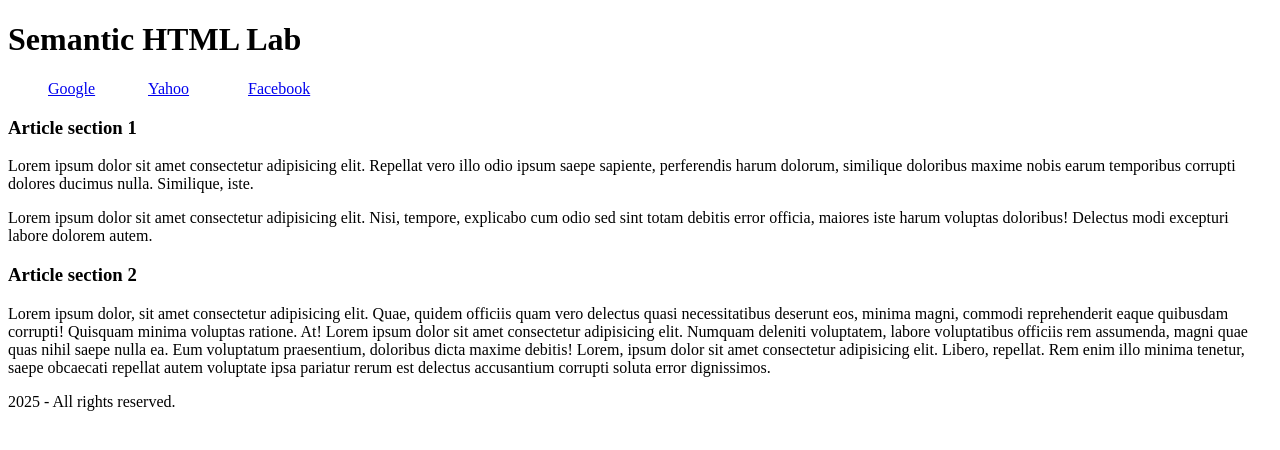
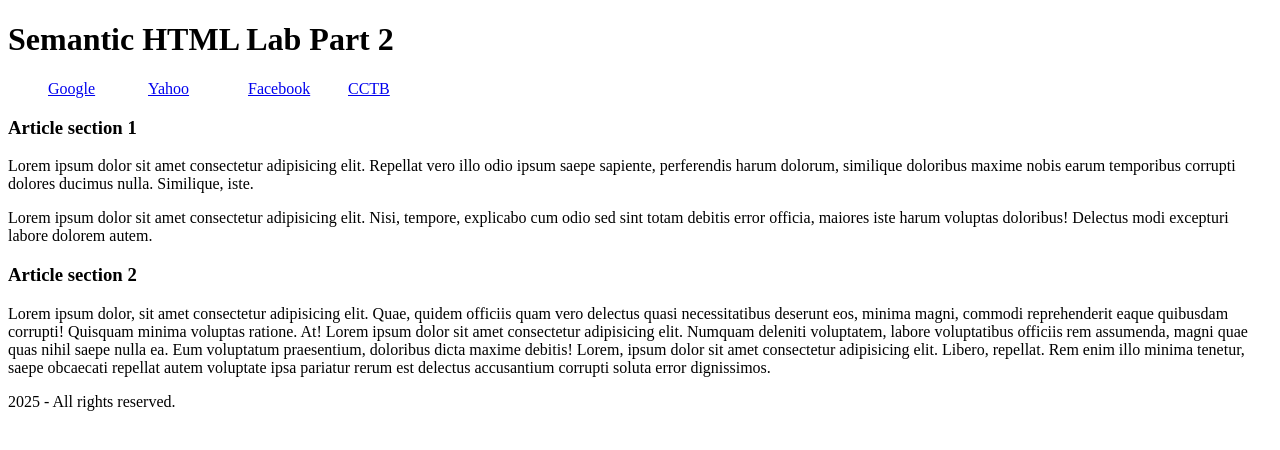
Before and after one commit to xbgmaster/Assignment2, a plain HTML site: page index.html in a window 1280 px wide. Drawn offline with Linux system fonts and the light colour scheme.

Commit message:
Index.html modified - second part

```diff
--- a/index.html
+++ b/index.html
@@ -15,7 +15,7 @@
         }
     </style>
 
-    <h1>Semantic HTML Lab</h1>
+    <h1>Semantic HTML Lab Part 2</h1>
 
     <nav>
         <ul>
@@ -27,6 +27,9 @@
             </li>
             <li>
                 <a href="https://www.facebook.com/">Facebook</a>
+            </li>
+			<li>
+                <a href="https://www.canadianctb.ca/">CCTB</a>
             </li>
         </ul>
     </nav>
```
